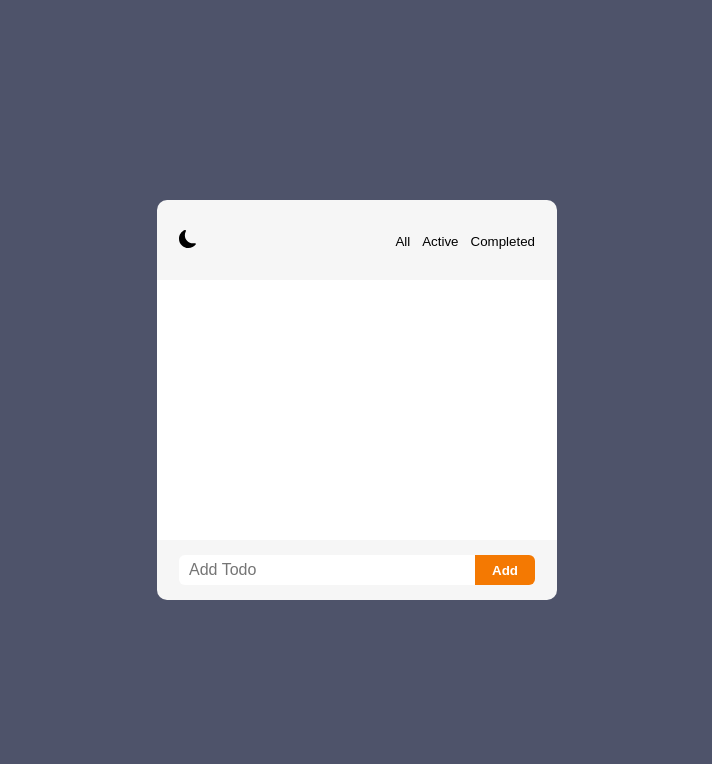
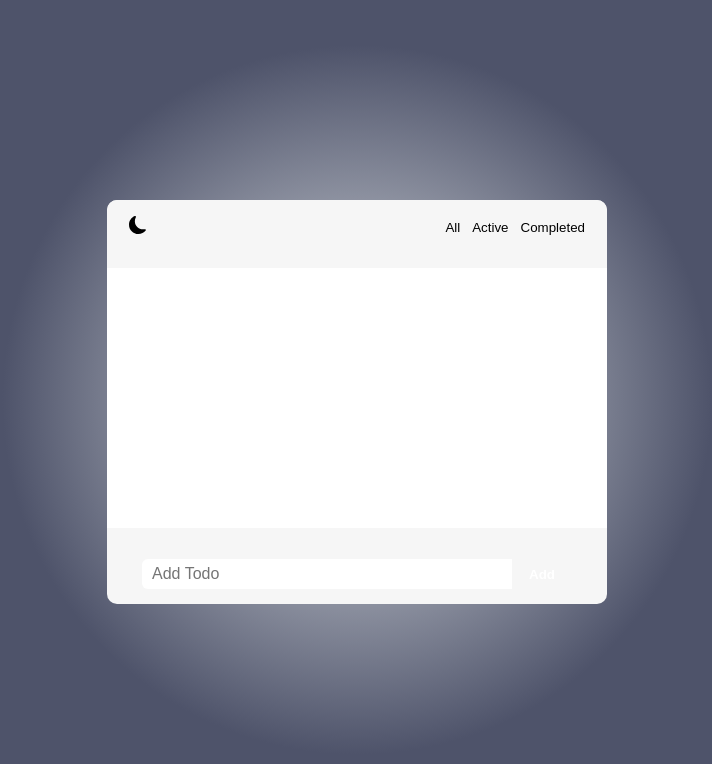
Before and after one commit to tree698/To-Do-List, a React (Create React App) app: page / in a window 1280 px wide. Shown: the top 764 px of the page, without its empty margins (283-995 px from the left). Built offline with nearby package versions, Linux system fonts and the light colour scheme.

Commit message:
CSS: index

```diff
--- a/src/App.jsx
+++ b/src/App.jsx
@@ -1,7 +1,6 @@
 import React, { useState } from 'react';
 import Items from './components/Items/Items';
 import Nav from './components/Nav/Nav';
-import styles from './App.module.css';
 
 const filters = ['All', 'Active', 'Completed'];
 
@@ -11,9 +10,9 @@ export default function App() {
   //   setFilter(filter);
   // };
   return (
-    <div className={styles.app}>
+    <>
       <Nav filters={filters} onFilterChange={setFilter} />
       <Items filter={filter} />
-    </div>
+    </>
   );
 }
--- a/src/App.module.css
+++ /dev/null
@@ -1,4 +0,0 @@
-.app {
-  width: 400px;
-  height: 400px;
-}
--- a/src/index.css
+++ b/src/index.css
@@ -3,7 +3,7 @@
   --bg-bright: #f6f6f6;
   --bg-superBright: #262844;
   --bg-dark: #1c1e3d;
-  --color-orange: #f47902;
+  --color-blue: #0c90e4;
   --color-white: #ffffff;
   --color-font: #999a9d;
   --color-font-delete: #c3c4c6;
@@ -28,6 +28,13 @@ body {
   justify-content: center;
   align-items: center;
   background-color: var(--bg-body);
+
+  background: rgb(222, 226, 230);
+  background: radial-gradient(
+    circle,
+    rgba(222, 226, 230, 1) 0%,
+    rgba(78, 83, 106, 1) 47%
+  );
 }
 
 code {
@@ -44,6 +51,16 @@ button {
 
 ul {
   list-style: none;
-  margin: 0;
   padding: 0;
 }
+
+#root {
+  width: 100%;
+  height: 50%;
+  max-width: 500px;
+  background-color: var(--bg-bright);
+  border-radius: 10px;
+
+  display: flex;
+  flex-direction: column;
+}
```
